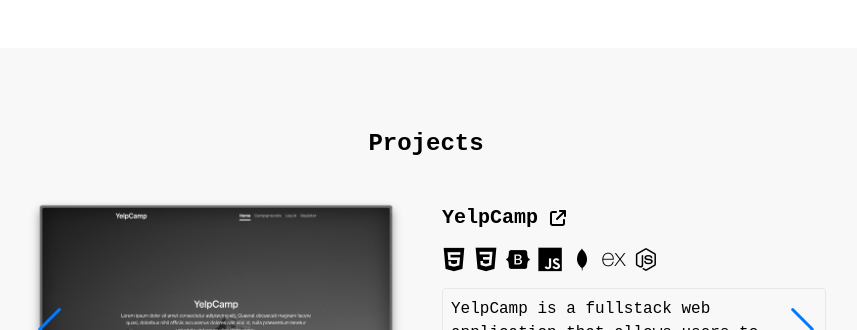
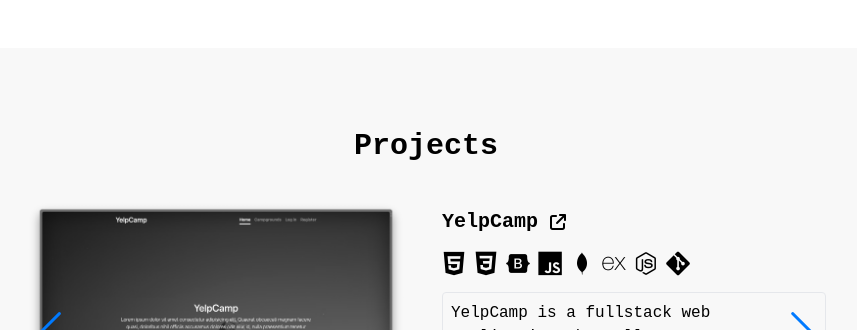
Before and after one commit to zacnation/react-portfolio, a React (Vite) app: page / in a window 1280 px wide. Shown: the part 1680-2010 px from the top of the page, without its empty margins (214-1071 px from the left). Built offline with nearby package versions, Linux system fonts and the light colour scheme.

Commit message:
Increase size of Projects heading + add 'git' to projects

```diff
--- a/src/components/Carousel.jsx
+++ b/src/components/Carousel.jsx
@@ -32,6 +32,7 @@ export default function Carousel() {
               'mongodb',
               'express',
               'nodejs',
+              'git',
             ]}
             link="https://zacnation-yelpcamp.cyclic.app/"
           />
@@ -54,7 +55,7 @@ export default function Carousel() {
             description={
               'This portfolio site is built with React and Tailwind CSS. It is deployed on Netlify. I used Git for version control. It is a work in progress. It is optimised for mobile devices. Also, I used the Swiper React component to create the carousel.'
             }
-            techs={['html5', 'css3', 'tailwindcss', 'react']}
+            techs={['html5', 'css3', 'tailwindcss', 'react', 'git']}
           />
         </SwiperSlide>
         <SwiperSlide>
@@ -64,7 +65,7 @@ export default function Carousel() {
             description={
               'Mind Mission is a mindfulness training game for 9 to 11-year-olds. It is designed to help children learn how to manage their emotions and develop various coping mechanisms through the challenges they solve.'
             }
-            techs={['ruby', 'rails', 'javascript', 'stimulus']}
+            techs={['ruby', 'rails', 'javascript', 'css3', 'git']}
             link="https://www.mind-mission.me/"
           />
         </SwiperSlide>
--- a/src/components/Projects.jsx
+++ b/src/components/Projects.jsx
@@ -9,7 +9,9 @@ export default function Projects(props) {
         props.darkMode ? 'bg-dark-I text-white' : 'bg-light text-black'
       }`}
     >
-      <h2 className="text-center text-2xl font-bold pb-6 md:pb-9">Projects</h2>
+      <h2 className="text-center text-2xl font-bold pb-6 md:pb-9 lg:text-3xl">
+        Projects
+      </h2>
       <Carousel />
     </section>
   );
```
Also changed, not shown: src/components/Slide.jsx (+0 -18 lines).
